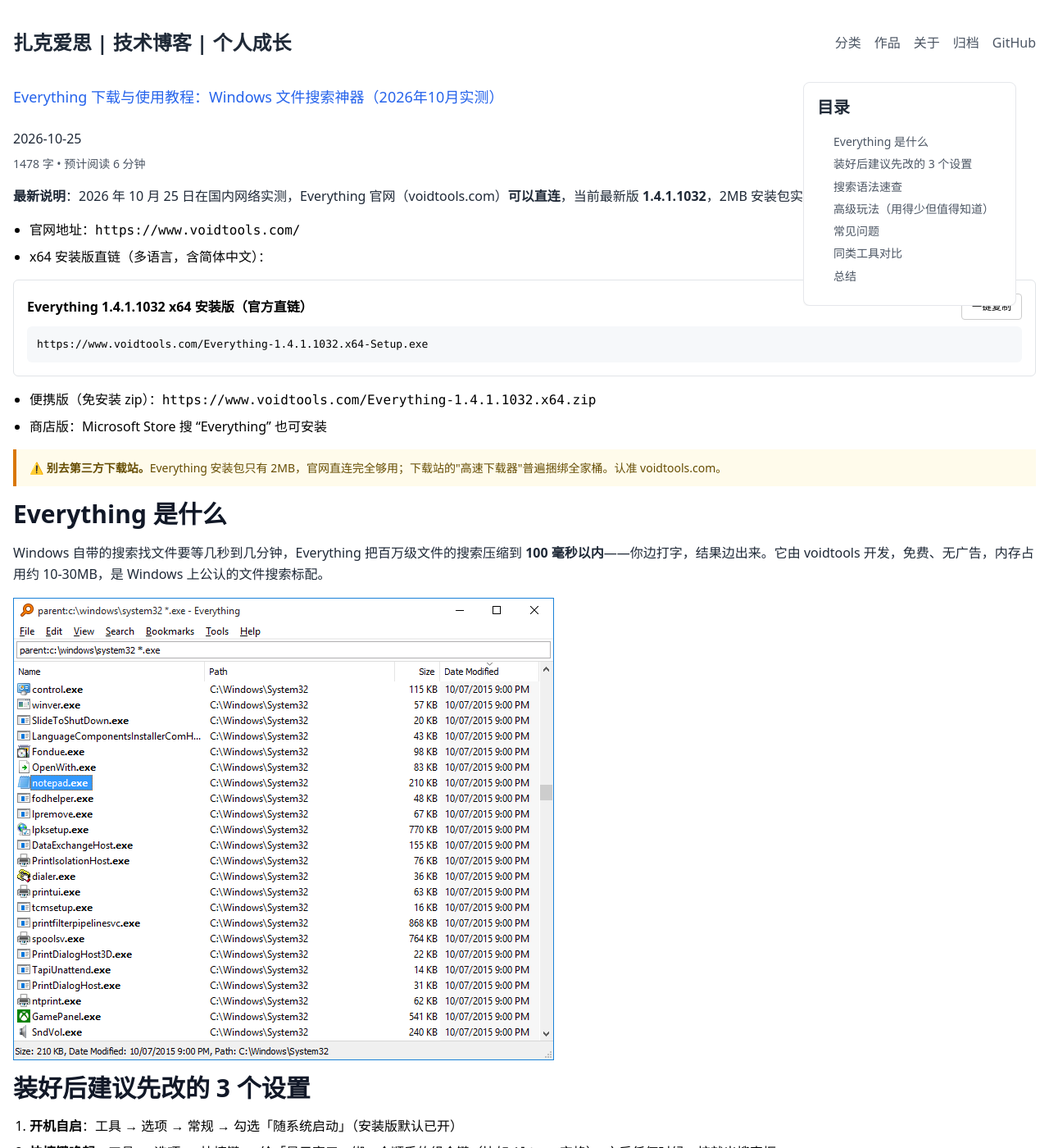
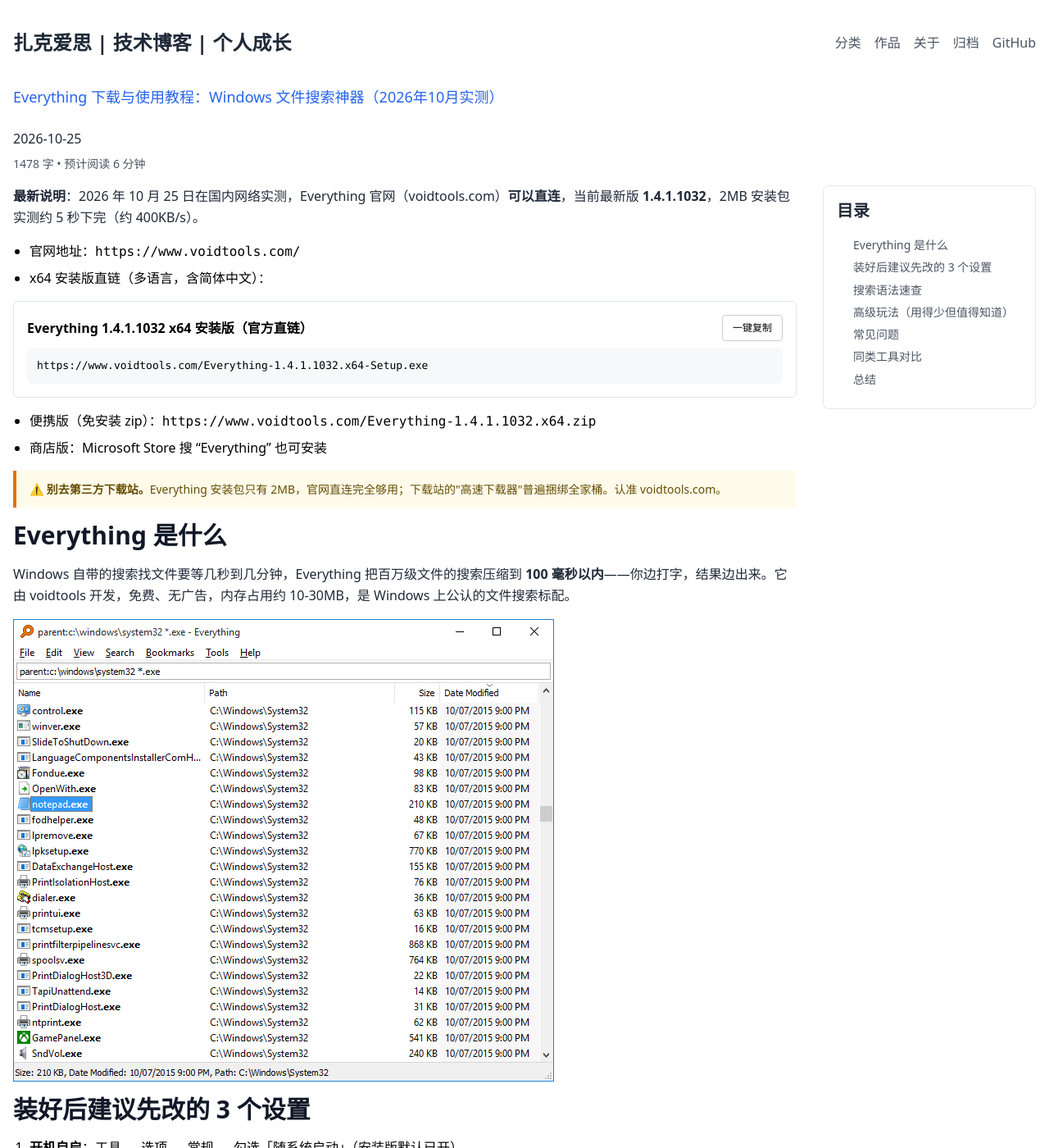
Before and after one commit to zachthinking/zachthinking.github.io, a Jekyll site: the page built from _posts/2024-01-23-everything-search-tool.md, in a window 1280 px wide and 1400 px high. Shown: the whole window at 82% size. Built offline with Jekyll 4.4.1, drawn with Linux system fonts in a browser that asks for light colours; comment, search, counter and statistics services are not loaded.

Commit message:
修复文章目录遮挡正文并优化宽屏双列布局
Co-Authored-By: Claude Code <noreply@anthropic.com>

```diff
--- a/assets/css/main.css
+++ b/assets/css/main.css
@@ -620,13 +620,8 @@ video {
 }
 /* 文章目录容器 */
 .post-toc-container {
-  position: fixed;
-  top: 100px;
-  z-index: 10;
-  max-height: calc(100vh - 120px);
-  width: 260px;
+  max-height: calc(100vh - 4rem);
   overflow-y: auto;
-        right: max(40px, calc((100% - 1280px) / 2 - 280px));
 }
 /* 文章目录样式 */
 .post-toc {
@@ -691,15 +686,34 @@ nav li a:hover {
   --tw-text-opacity: 1;
   color: rgb(37 99 235 / var(--tw-text-opacity, 1));
 }
+/* 宽屏使用独立双列，目录不再覆盖正文 */
+@media (min-width: 1280px) {
+  .post-article {
+    display: grid;
+    grid-template-columns: minmax(0, 1fr) 260px;
+    column-gap: 2rem;
+    align-items: start;
+  }
+  .post-article > .post-header {
+    grid-column: 1 / -1;
+  }
+  .post-content,
+  .related-posts,
+  .post-article > .post-footer {
+    grid-column: 1;
+    min-width: 0;
+  }
+  .post-toc-container {
+    position: sticky;
+    top: 2rem;
+    grid-column: 2;
+    grid-row: 2 / span 3;
+    width: 260px;
+  }
+}
 /* TOC 样式 */
-.post-toc-container {
-  float: right;
-  margin-left: 2rem;
-  margin-bottom: 2rem;
-}
 .post-toc {
-  position: sticky;
-  top: 2rem;
+  position: static;
   border-radius: 0.5rem;
   border-width: 1px;
   --tw-border-opacity: 1;
@@ -710,7 +724,7 @@ nav li a:hover {
   --tw-shadow: 0 1px 2px 0 rgb(0 0 0 / 0.05);
   --tw-shadow-colored: 0 1px 2px 0 var(--tw-shadow-color);
   box-shadow: var(--tw-ring-offset-shadow, 0 0 #0000), var(--tw-ring-shadow, 0 0 #0000), var(--tw-shadow);
-        max-width: 280px;
+  max-width: none;
 }
 .toc-list > :not([hidden]) ~ :not([hidden]) {
   --tw-space-y-reverse: 0;
@@ -926,7 +940,7 @@ nav li a:hover {
   transition-duration: 300ms;
 }
 /* 响应式布局 */
-@media (max-width: 1199px) {
+@media (max-width: 1279px) {
         .post-article {
     max-width: 48rem;
     padding-right: 0px;
```
